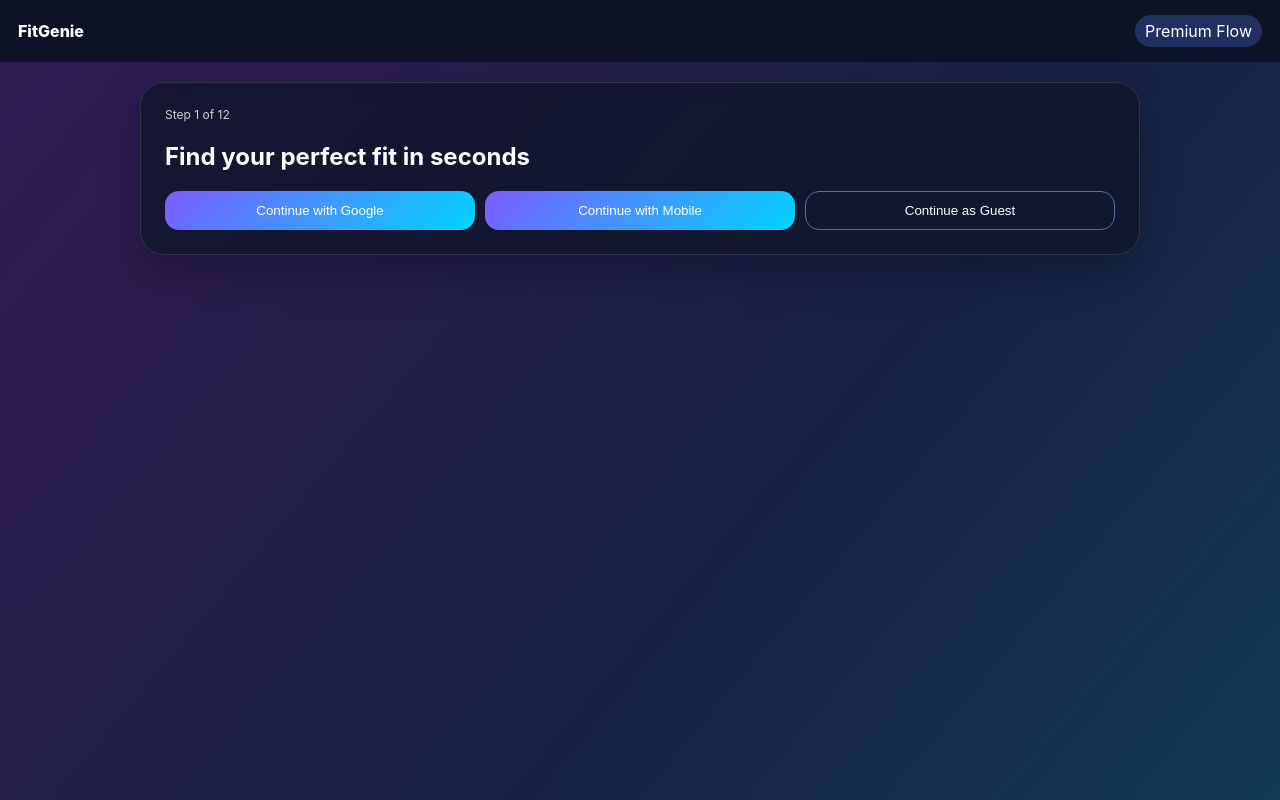
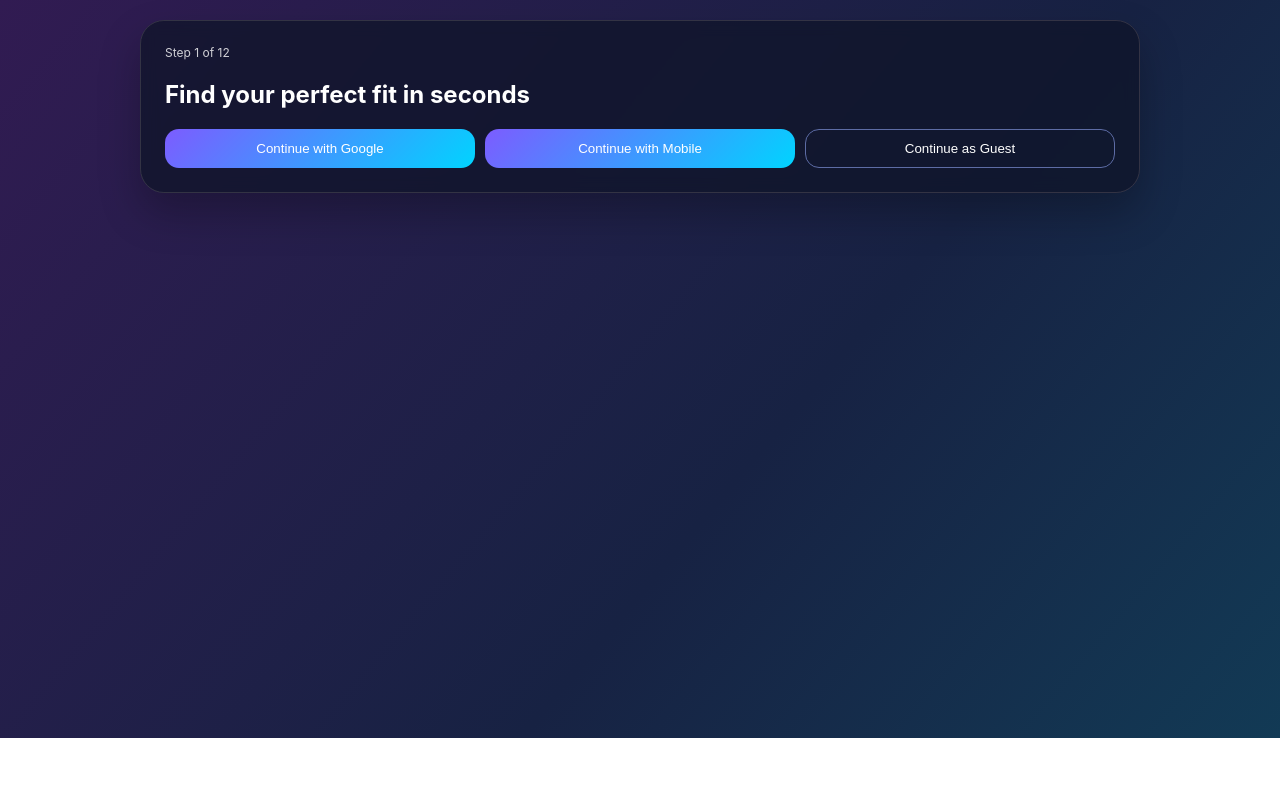
Before and after one commit to JP1320/FitGenie, a React (Vite) app in the folder frontend/: page /welcome in a window 1280 px wide. Built offline with nearby package versions, Linux system fonts and the light colour scheme.

Commit message:
Update App.jsx

```diff
--- a/frontend/src/App.jsx
+++ b/frontend/src/App.jsx
@@ -1,7 +1,8 @@
 import React from "react";
 import { Routes, Route, Navigate } from "react-router-dom";
-import TopNav from "./components/TopNav";
 import Welcome from "./pages/Welcome";
+import LoginEmail from "./pages/LoginEmail";
+import LoginMobile from "./pages/LoginMobile";
 import Intent from "./pages/Intent";
 import BasicProfile from "./pages/BasicProfile";
 import BodyInput from "./pages/BodyInput";
@@ -16,11 +17,11 @@ import Feedback from "./pages/Feedback";
 
 export default function App() {
   return (
-    <>
-      <TopNav />
     <Routes>
       <Route path="/" element={<Navigate to="/welcome" replace />} />
       <Route path="/welcome" element={<Welcome />} />
+      <Route path="/login/email" element={<LoginEmail />} />
+      <Route path="/login/mobile" element={<LoginMobile />} />
       <Route path="/intent" element={<Intent />} />
       <Route path="/basic-profile" element={<BasicProfile />} />
       <Route path="/body-input" element={<BodyInput />} />
@@ -33,6 +34,5 @@ export default function App() {
       <Route path="/tracking" element={<Tracking />} />
       <Route path="/feedback" element={<Feedback />} />
     </Routes>
-    </>
   );
 }
```
Lines whose indentation alone changed are shown as unchanged.
